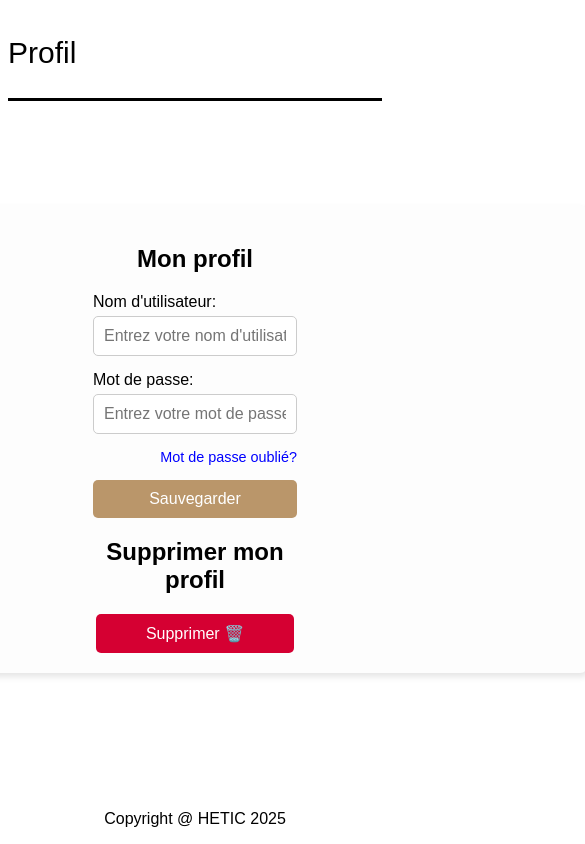
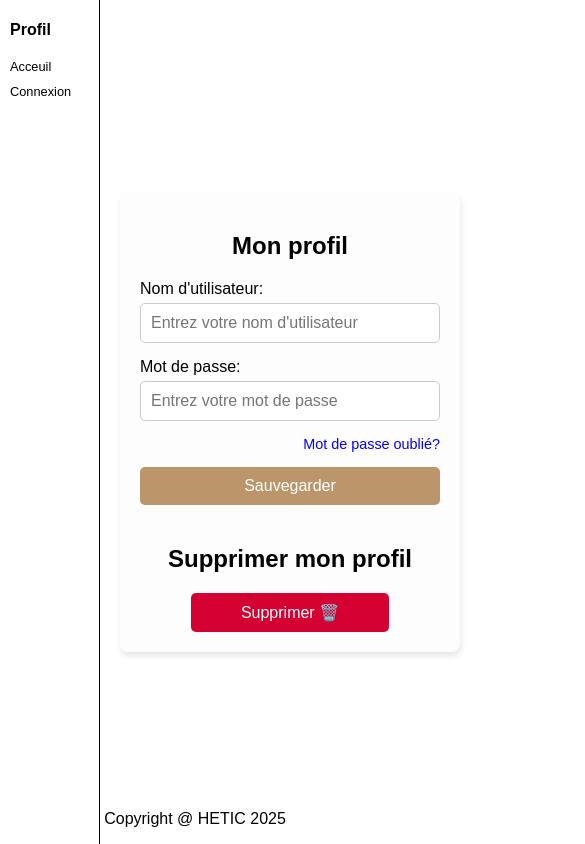
Before and after one commit to DidoucheinSTI2D/Design-System, a website: page profil.html in a window 390 px wide. Shown: the whole page, 585 px wide, since content can reach past the window. Drawn offline with Linux system fonts and the light colour scheme; a web font is replaced by a local one.

Commit message:
🍃add sidenavbar and css

```diff
--- a/profil.css
+++ b/profil.css
@@ -1,9 +1,16 @@
+body {
+    margin: 0;
+    display: flex;
+    height: 100vh;
+    flex-direction: row;
+}
+
 .profil-container {
     background-color: #fdfdfd;
     box-shadow: 1px 4px 6px rgba(0, 0, 0, 0.1);
     border-radius: 8px;
-    padding: 20px 291px;
-    width: 204px;
+    padding: 20px;
+    width: 300px;
 }
 
 .profil-container h2 {
@@ -31,4 +38,72 @@
     justify-content: center;
     align-items: center;
     flex-direction: column;
+    margin-top: 20px;
 }
+
+.sidebar {
+    width: 250px;
+    background-color: #ffffff;
+    border-right: 1px solid #000;
+    display: flex;
+    flex-direction: column;
+    align-items: flex-start;
+    padding: 20px;
+    flex-shrink: 0;
+    height: 100vh;
+    box-sizing: border-box;
+}
+
+.title {
+    font-size: 24px;
+    margin-bottom: 20px;
+}
+
+.nav {
+    display: flex;
+    flex-direction: column;
+}
+
+.nav-link {
+    text-decoration: none;
+    font-size: 16px;
+    color: #000;
+    margin-bottom: 10px;
+}
+
+main {
+    flex-grow: 1;
+    display: flex;
+    justify-content: center;
+    align-items: center;
+    padding: 20px;
+}
+
+@media (max-width: 768px) {
+    .sidebar {
+        width: 200px;
+    }
+
+    .title {
+        font-size: 19.2px;
+    }
+
+    .nav-link {
+        font-size: 14.4px;
+    }
+}
+
+@media (max-width: 576px) {
+    .sidebar {
+        width: 100px;
+        padding: 10px;
+    }
+
+    .title {
+        font-size: 16px;
+    }
+
+    .nav-link {
+        font-size: 12.8px;
+    }
+}
--- a/profil.html
+++ b/profil.html
@@ -13,7 +13,14 @@
   </head>
 
   <body>
-    <header>Profil</header>
+
+    <div class="sidebar">
+      <h1 class="title">Profil</h1>
+      <nav class="nav">
+        <a href="#" class="nav-link">Acceuil</a>
+        <a href="#" class="nav-link">Connexion</a>
+      </nav>
+    </div>
 
     <main>
       <div class="profil-container">
```
